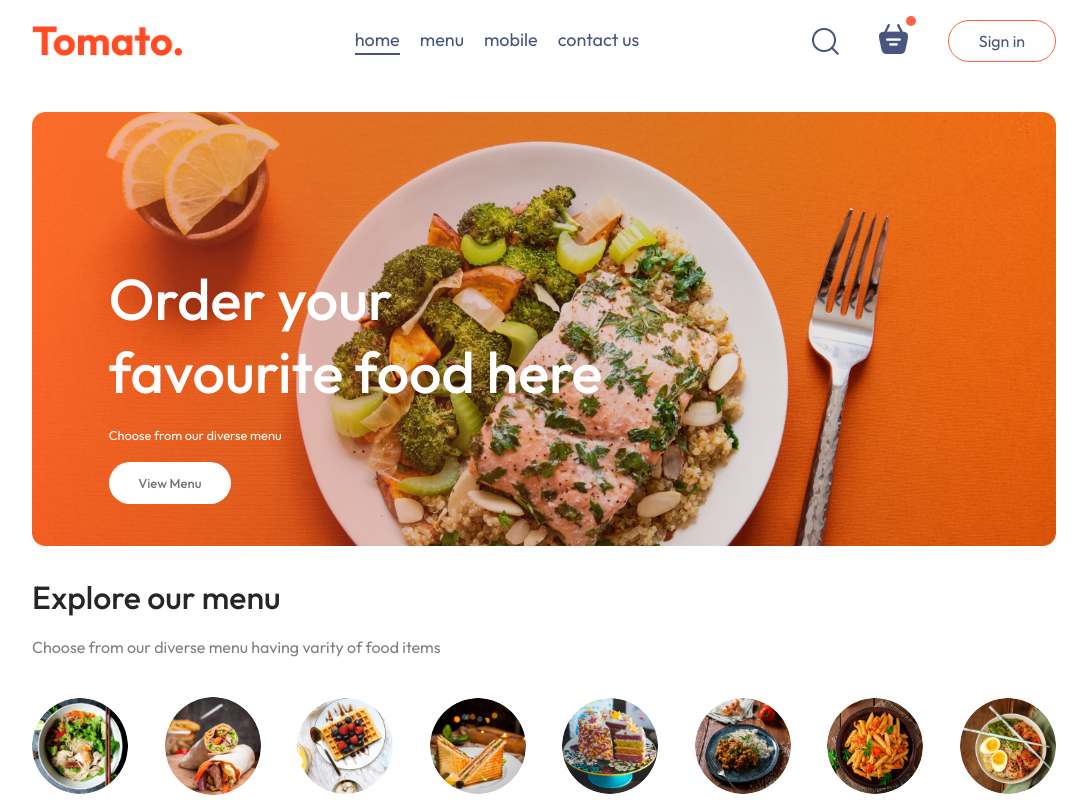
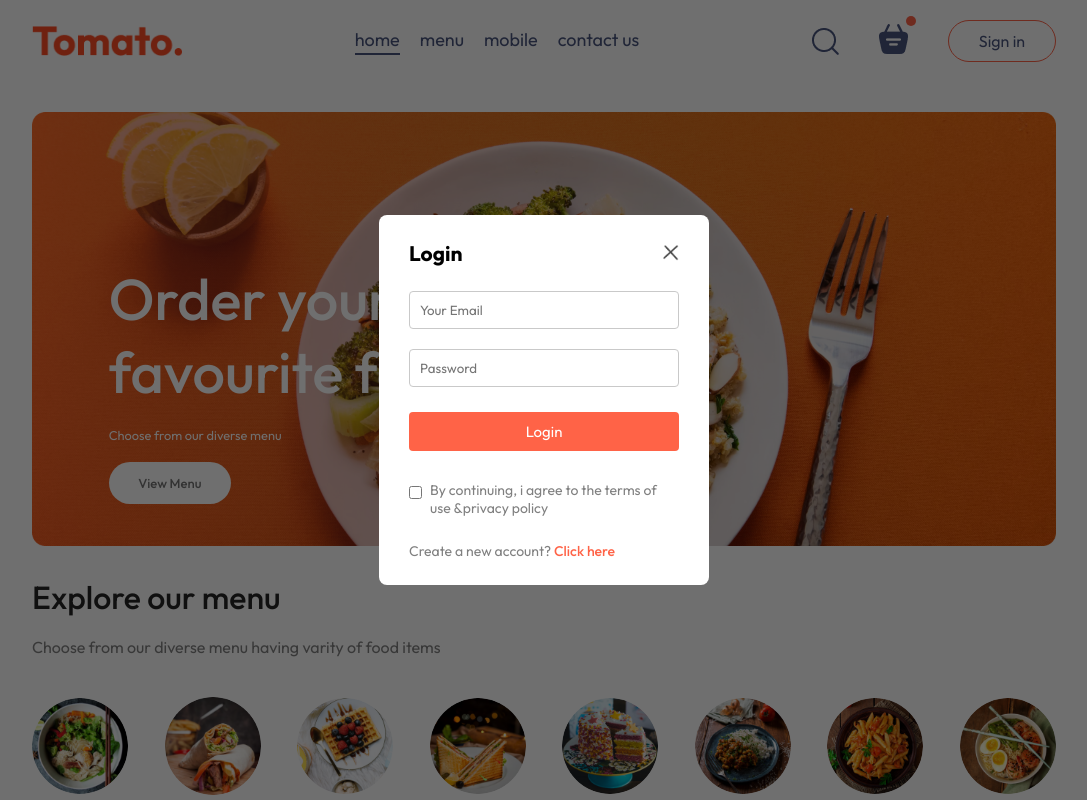
Before and after one commit to Diksha6057/Savora, a React (Vite) app: page / in a window 1280 px wide. Both pictures are taken after a click on the button "Sign in". Shown: the top 800 px of the page, without its empty margins (96-1183 px from the left). Built offline with nearby package versions, Linux system fonts and the light colour scheme.

Commit message:
Added Sign-Up/Login pg

```diff
--- a/src/App.jsx
+++ b/src/App.jsx
@@ -1,16 +1,19 @@
-import React from 'react'
+import React, { useState } from 'react'
 import Navbar from './components/Navbar/Navbar'
 import { Route, Routes } from 'react-router-dom'
 import PlaceOrder from './pages/PlaceOrder/PlaceOrder'
 import Cart from './pages/Cart/Cart'
 import Home from './pages/Home/Home'
 import Footer from './components/Footer/Footer'
+import LoginPopup from './components/LoginPopup/LoginPopup'
 
 const App = () => {
+  const [showLogin,setShowLogin]=useState(false)
   return (
     <>
+    {showLogin?<LoginPopup setShowLogin={setShowLogin}/>:<></>}
         <div className="app">
-      <Navbar />
+      <Navbar setShowLogin={setShowLogin}/>
       <Routes>
         <Route path='/' element={<Home/>}/>
  {/* <Route path='/cart' element={<Cart/>}/>
--- /dev/null
+++ b/src/components/LoginPopup/LoginPopup.css
@@ -0,0 +1,67 @@
+.login-popup{
+    position: absolute;
+    z-index: 1;
+    width: 100%;
+    height: 100%;
+    background-color: #00000090;
+    display: grid;
+
+}
+.login-popup-container{
+    place-self: center;
+    width: max(23vw,330px);
+    color: #808080;
+    background-color: white;
+    display: flex;
+    flex-direction: column;
+    gap: 25px;
+    padding: 25px 30px;
+    border-radius: 8px;
+    font-size: 14px;
+    animation: fadeIn 0.5s;
+}
+.login-popup-title{
+    display: flex;
+    justify-content: space-between;
+    align-items: center;
+    color: black;
+}
+.login-popup-title img{
+width: 16px;
+cursor: pointer;
+}
+.login-popup-inputs{
+    display: flex;
+    flex-direction: column;
+    gap: 20px;
+}
+.login-popup-inputs input{
+    outline: none;
+    border: 1px solid #c9c9c9;
+    padding: 10px;
+    border-radius: 4px;
+}
+.login-popup-container button{
+    border: none;
+    padding: 10px;
+    border-radius: 4px;
+    color: white;
+    background-color: tomato;
+    font-size: 15px;
+    cursor: pointer;
+}
+.login-popup-condition{
+    display: flex;
+    align-items: start;
+    gap: 8px;
+    margin-top: 5px;
+}
+.login-popup-condition input{
+    margin-top: 5px;
+}
+.login-popup p span
+{
+    color: tomato;
+    font-weight: 500;
+    cursor: pointer;
+}
--- /dev/null
+++ b/src/components/LoginPopup/LoginPopup.jsx
@@ -0,0 +1,33 @@
+import React, { useState } from 'react'
+import './LoginPopup.css'
+import { assets } from '../../assets/assets'
+const LoginPopup = ({setShowLogin}) => {
+    const [currState,setCurrState]=useState("Login")
+  return (
+    <div className='login-popup'>
+     <form className="login-popup-container">
+        <div className="login-popup-title">
+            <h2>{currState}</h2>
+            <img onClick={()=>setShowLogin(false)} src={assets.cross_icon} alt="" />
+        </div>
+        <div className="login-popup-inputs">
+            {currState==="Login" ? <></>:  <input type="text" placeholder='Your Name' required />}
+
+              <input type="email" placeholder='Your Email' required />
+                <input type="password" placeholder='Password' required />
+        </div>
+        <button>{currState==="Sign Up" ? "Create Account" : "Login"}</button>
+        <div className="login-popup-condition">
+            <input type="checkbox" required />
+            <p>By continuing, i agree to the terms of use &privacy policy</p>
+        </div>
+        {currState==="Login" ?
+        <p>Create a new account? <span onClick={()=>setCurrState("Sign Up")}>Click here</span> </p> :
+        <p>Already have an account? <span onClick={()=>setCurrState("Login")} >Login here</span></p>
+         }
+     </form>
+    </div>
+  )
+}
+
+export default LoginPopup
--- a/src/components/Navbar/Navbar.jsx
+++ b/src/components/Navbar/Navbar.jsx
@@ -3,14 +3,14 @@
 import { assets } from '../../assets/assets'
 import { Link } from 'react-router-dom';
 
-const Navbar = () => {
+const Navbar = ({setShowLogin}) => {
     const [menu,setMenu]=useState("home");
   return (
     <div className='navbar'>
       <img src={assets.logo} alt="" className="logo" />
       <ul className="navbar-menu">
         <Link to='/' onClick={()=>setMenu("home")} className={menu==="home"? "active" :""}>home</Link>
-        <a href='#explore-menu' onClick={()=>setMenu("menu")} className={menu==="menu"? "active" :""} >menu</a>
+        <a href='#explore-menu' onClick={()=>setMenu("menu")} className={menu==="menu"? "active" :""}>menu</a>
         <a href='#app-download' onClick={()=>setMenu("mobile-app")} className={menu==="mobile-app"? "active" :""}>mobile</a>
         <a href='#footer' onClick={()=>setMenu("contact-us")} className={menu==="contact-us"? "active" :""}>contact us</a>
       </ul>
@@ -19,9 +19,8 @@
         <div className="navbar-search-icon">
             <img src={assets.basket_icon} alt="" />
             <div className="dot"></div>
-            </div>
-            <button>Sign in</button>
-
+        </div>
+        <button onClick={()=>setShowLogin(true)}>Sign in</button>
       </div>
     </div>
   )
```
